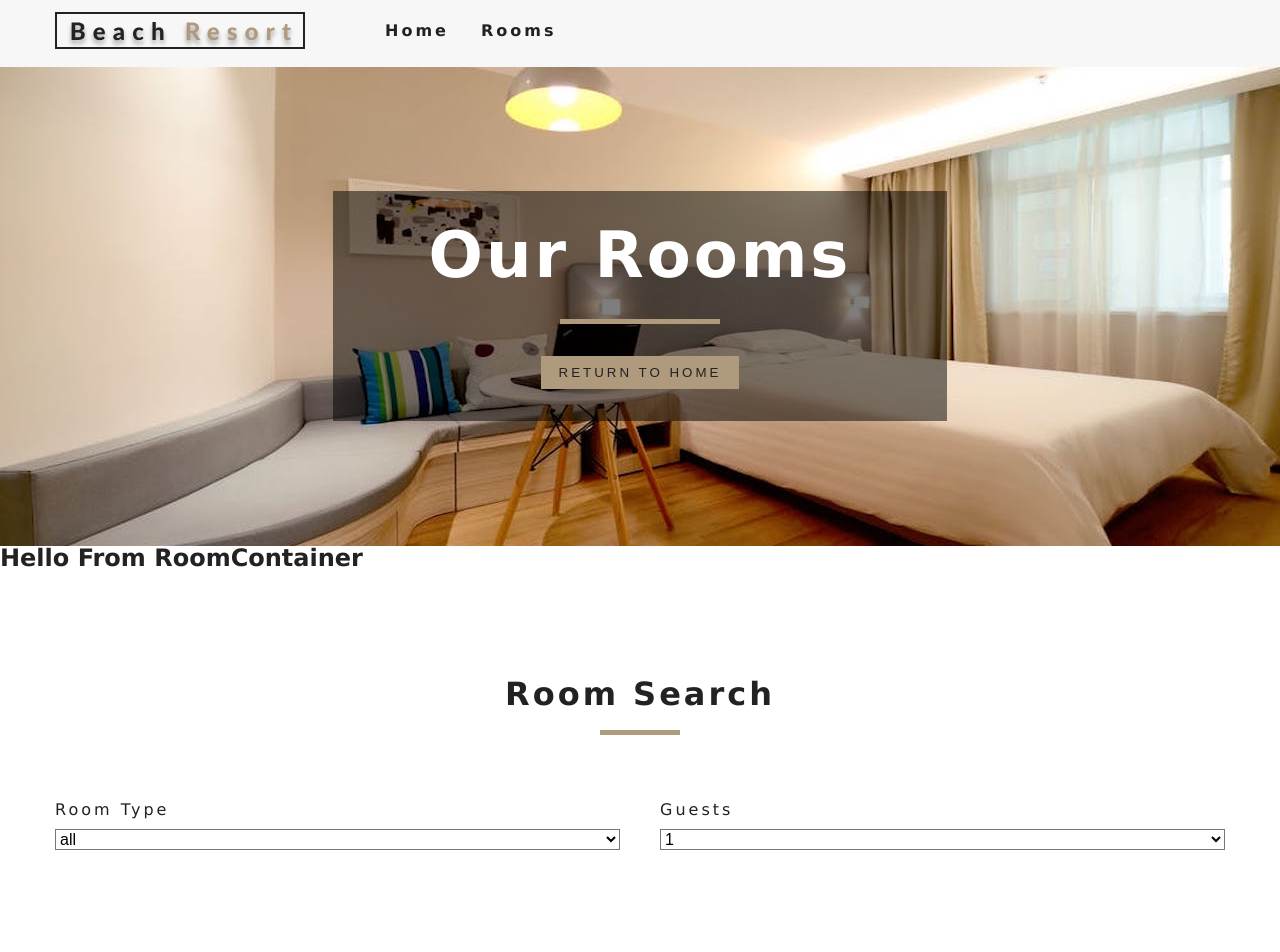
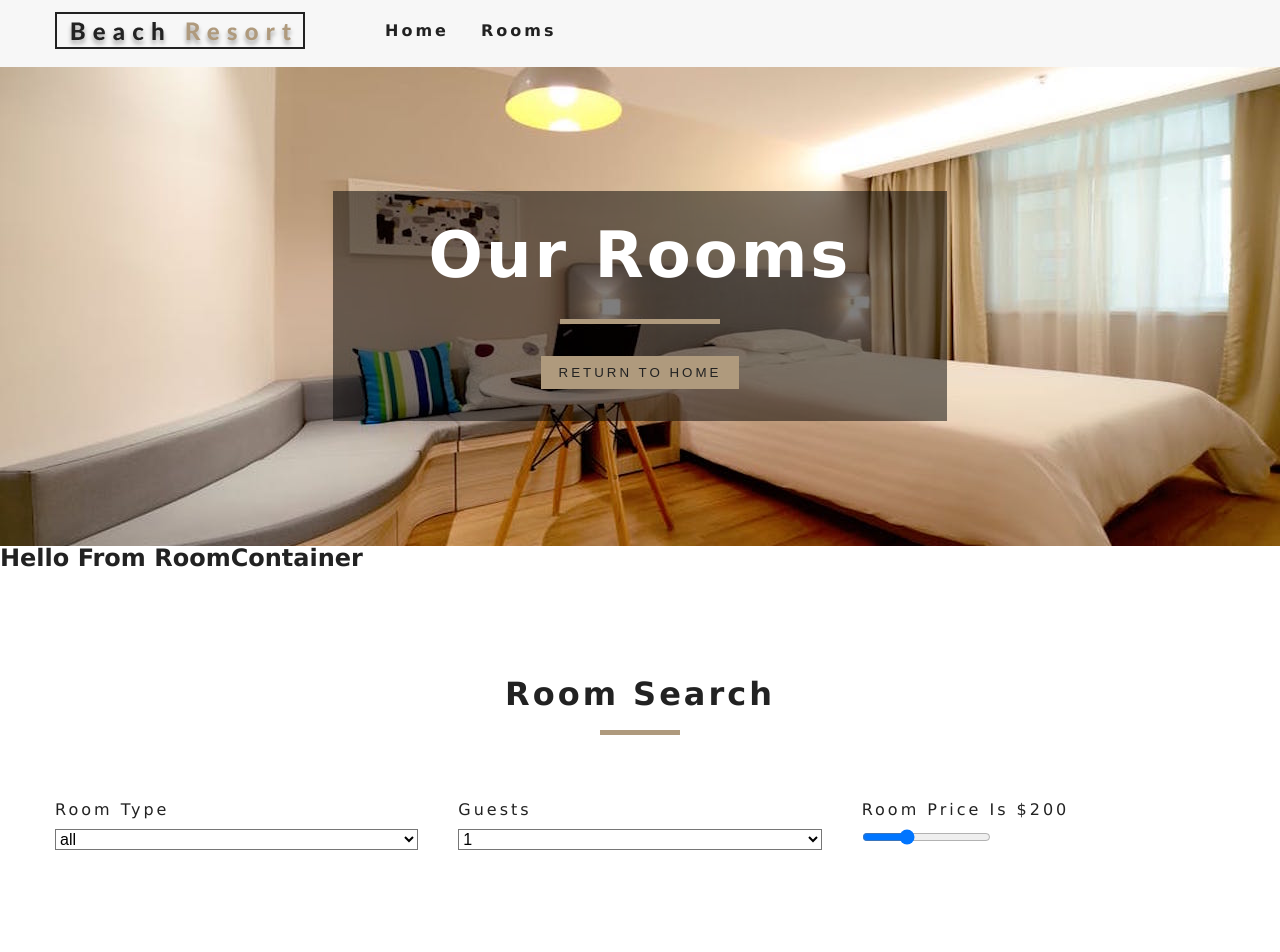
Before and after one commit to saif1642/beach-resort-react, a React (Create React App) app: page /rooms in a window 1280 px wide. Shown: the top 952 px of the page. Built offline with nearby package versions, Linux system fonts and the light colour scheme.

Commit message:
price filter

```diff
--- a/src/components/RoomFilter.js
+++ b/src/components/RoomFilter.js
@@ -4,7 +4,7 @@ import { Title } from './Title';
 
 export const RoomFilter = ({ rooms }) => {
     const context = useContext(RoomContext);
-    const { handleChange, type, capacity, minPrice, maxPrice, minSize, maxSize} = context;
+    const { handleChange, type, capacity, price, minPrice, maxPrice, minSize, maxSize} = context;
 
     const getUnique = (items,value) => {
         return [...new Set(items.map(item => item[value]))];
@@ -50,6 +50,22 @@ export const RoomFilter = ({ rooms }) => {
                         }
                     </select>
                 </div>
+
+                <div className="form-group">
+                    <label htmlFor="price">
+                        room price is ${price}
+                    </label>
+                    <input
+                        type="range"
+                        name="price"
+                        id="price"
+                        min={minPrice}
+                        max={maxPrice}
+                        value={price}
+                        onChange={handleChange}
+                    />
+
+                </div>
             </form>
         </div>
     )
--- a/src/context.js
+++ b/src/context.js
@@ -10,7 +10,7 @@ class RoomProvider extends Component {
         loading:true,
         type:'all',
         capacity:1,
-        price:0,
+        price:200,
         minPrice:0,
         maxPrice:0,
         minSize:0,
@@ -61,12 +61,14 @@ class RoomProvider extends Component {
         let { rooms, type, capacity, price, minSize, maxSize, breakfast, pets} = this.state;
         let tempRooms = [...rooms];
         if(type !== 'all'){
-            tempRooms = tempRooms.filter((item) => item.type === type)
+            tempRooms = tempRooms.filter((item) => item.type === type);
         }
 
         if(parseInt(capacity) !== 1){
-            tempRooms = tempRooms.filter((item) => item.capacity === parseInt(capacity))
+            tempRooms = tempRooms.filter((item) => item.capacity === parseInt(capacity));
         }
+
+        tempRooms = tempRooms.filter((item) => item.price <= parseInt(price));
 
         this.setState({
             sortedRooms:tempRooms
```
